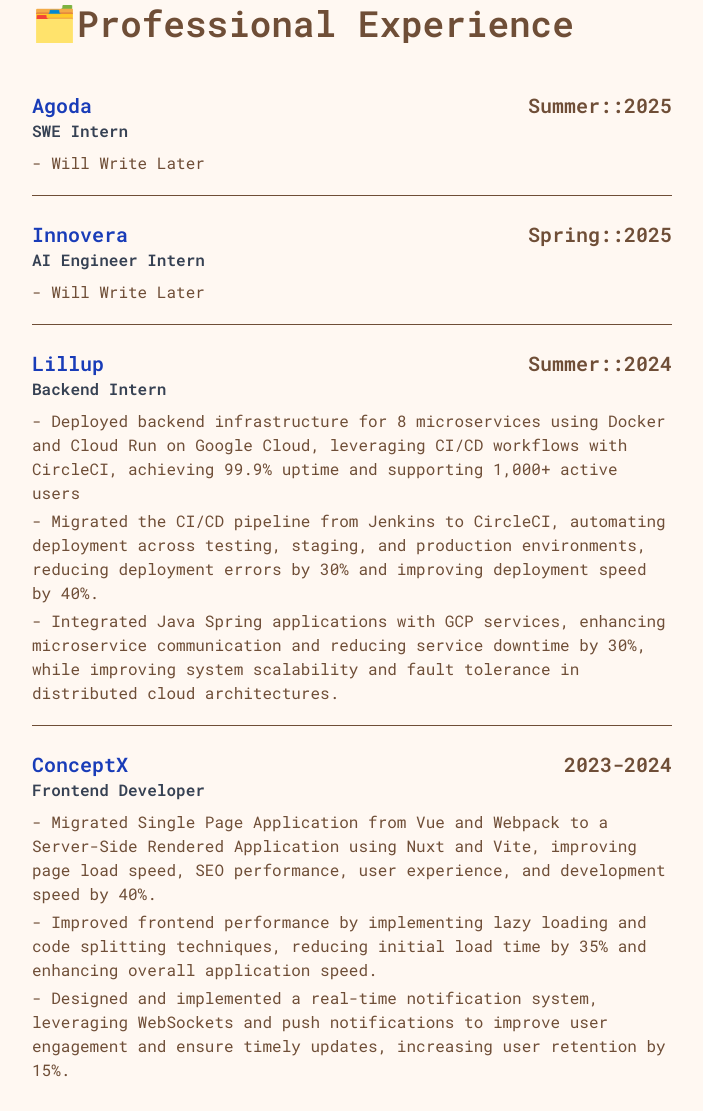
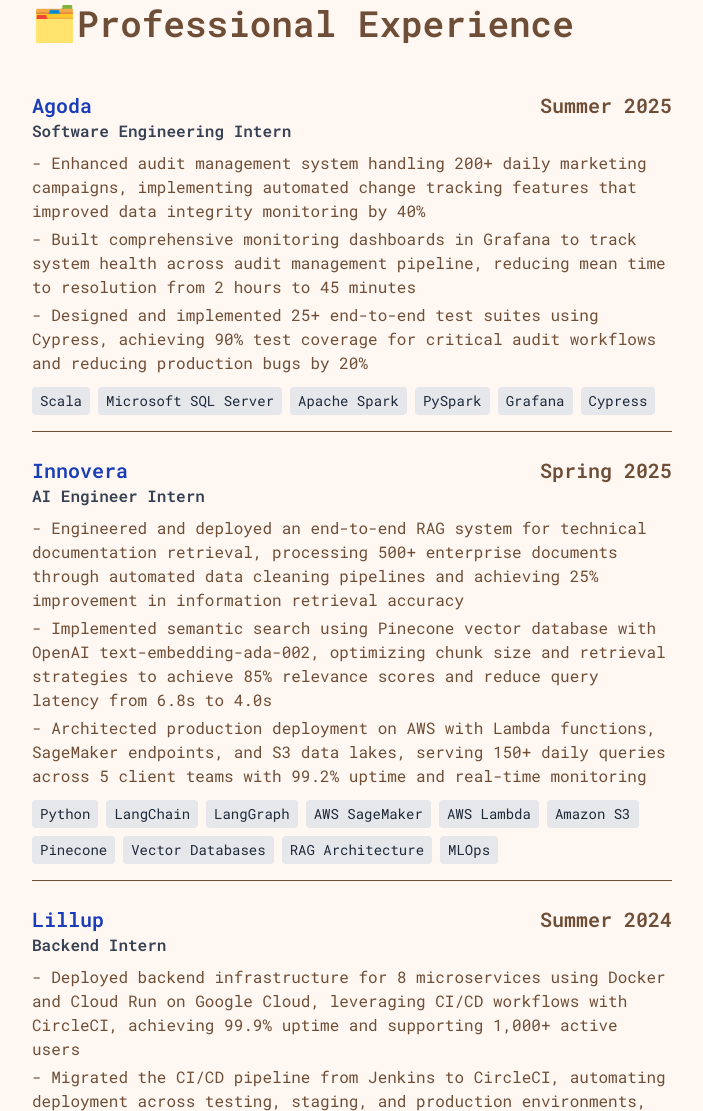
Before and after one commit to TomEverson/Portfolio-Website, an Astro site: page / in a window 1280 px wide. Shown: the part 493-1604 px from the top of the page, without its empty margins (288-991 px from the left). Built offline with nearby package versions, Linux system fonts and the light colour scheme; Astro itself is replaced by a stand-in of ours.

Commit message:
Finale Setup

```diff
--- a/src/components/home/section/IntroSection.astro
+++ b/src/components/home/section/IntroSection.astro
@@ -16,12 +16,7 @@
       </div>
     </div>
     <p
-      class="mt-8 sm:mt-10 lg:mt-12 text-lg sm:text-sm md:text-sm
-
-      lg:text-base
-
-
-      font-normal leading-relaxed max-w-[20rem] sm:max-w-[24rem] md:max-w-[28rem] lg:max-w-[30rem] xl:max-w-[40rem]"
+      class="mt-8 sm:mt-10 lg:mt-12 text-xs md:text-sm lg:text-base font-normal leading-relaxed max-w-[20rem] sm:max-w-[24rem] md:max-w-[28rem] lg:max-w-[30rem] xl:max-w-[40rem] mx-auto xl:mx-0"
     >
       <span class="text-cyan-400 font-semibold">Full-Stack SWE</span> and
       <span class="text-green-600 font-semibold">DS student</span>
--- a/src/components/home/section/ProfessionalSection.astro
+++ b/src/components/home/section/ProfessionalSection.astro
@@ -2,28 +2,64 @@
 const works = [
   {
     name: "Agoda",
-    role: "SWE Intern",
+    role: "Software Engineering Intern",
     link: "https://www.agoda.com/",
-    date: "Summer::2025",
-    description: ["Will Write Later"],
-    tech: ["Scala"],
+    date: "Summer 2025",
+    description: [
+      "Enhanced audit management system handling 200+ daily marketing campaigns, implementing automated change tracking features that improved data integrity monitoring by 40%",
+      "Built comprehensive monitoring dashboards in Grafana to track system health across audit management pipeline, reducing mean time to resolution from 2 hours to 45 minutes",
+      "Designed and implemented 25+ end-to-end test suites using Cypress, achieving 90% test coverage for critical audit workflows and reducing production bugs by 20%",
+    ],
+    tech: [
+      "Scala",
+      "Microsoft SQL Server",
+      "Apache Spark",
+      "PySpark",
+      "Grafana",
+      "Cypress",
+    ],
   },
   {
     name: "Innovera",
     role: "AI Engineer Intern",
     link: "https://www.innovera.ai/",
-    date: "Spring::2025",
-    description: ["Will Write Later"],
+    date: "Spring 2025",
+    description: [
+      "Engineered and deployed an end-to-end RAG system for technical documentation retrieval, processing 500+ enterprise documents through automated data cleaning pipelines and achieving 25% improvement in information retrieval accuracy",
+      "Implemented semantic search using Pinecone vector database with OpenAI text-embedding-ada-002, optimizing chunk size and retrieval strategies to achieve 85% relevance scores and reduce query latency from 6.8s to 4.0s",
+      "Architected production deployment on AWS with Lambda functions, SageMaker endpoints, and S3 data lakes, serving 150+ daily queries across 5 client teams with 99.2% uptime and real-time monitoring",
+    ],
+    tech: [
+      "Python",
+      "LangChain",
+      "LangGraph",
+      "AWS SageMaker",
+      "AWS Lambda",
+      "Amazon S3",
+      "Pinecone",
+      "Vector Databases",
+      "RAG Architecture",
+      "MLOps",
+    ],
   },
   {
     name: "Lillup",
     role: "Backend Intern",
     link: "https://lillup.com/",
-    date: "Summer::2024",
+    date: "Summer 2024",
     description: [
       "Deployed backend infrastructure for 8 microservices using Docker and Cloud Run on Google Cloud, leveraging CI/CD workflows with CircleCI, achieving 99.9% uptime and supporting 1,000+ active users",
       "Migrated the CI/CD pipeline from Jenkins to CircleCI, automating deployment across testing, staging, and production environments, reducing deployment errors by 30% and improving deployment speed by 40%.",
       "Integrated Java Spring applications with GCP services, enhancing microservice communication and reducing service downtime by 30%, while improving system scalability and fault tolerance in distributed cloud architectures.",
+    ],
+    tech: [
+      "Java",
+      "Spring",
+      "Docker",
+      "Google Cloud",
+      "Gitlab",
+      "CircleCI",
+      "Microservices",
     ],
   },
   {
@@ -36,6 +72,7 @@
       "Improved frontend performance by implementing lazy loading and code splitting techniques, reducing initial load time by 35% and enhancing overall application speed.",
       "Designed and implemented a real-time notification system, leveraging WebSockets and push notifications to improve user engagement and ensure timely updates, increasing user retention by 15%.",
     ],
+    tech: ["Vue.js", "Nuxt", "Vite", "WebSockets", "Frontend Performance"],
   },
 ];
 ---
@@ -44,7 +81,7 @@
   <div class="typing-container w-fit">
     <h1
       id="works"
-      class="text-3xl md:text-4xl font-bold mb-8 typing-line typing-line-1 w-fit"
+      class="text-xl md:text-4xl font-bold mb-8 typing-line typing-line-1"
     >
       🗂️Professional Experience
     </h1>
@@ -52,21 +89,32 @@
   <div class="border-b pb-8 flex gap-2 flex-col">
     {
       works.map((work) => (
-        <a
-          class="hover:cursor-pointer border-b py-4 last:border-b-0"
-          href={work.link}
-        >
-          <div class="flex flex-row justify-between text-xl font-bold">
-            <p class="text-blue-800">{work.name}</p>
-            <p class="flex flex-row ">{work.date}</p>
+        <div class="border-b py-4 last:border-b-0">
+          <div class="flex flex-row justify-between text-base md:text-xl font-bold">
+            <a
+              href={work.link}
+              class="text-blue-800 hover:text-blue-600 hover:underline"
+            >
+              {work.name}
+            </a>
+            <p class="flex flex-row">{work.date}</p>
           </div>
-          <p class="text-base font-semibold text-gray-700 mb-2">{work.role}</p>
-          <div class="text-base">
+          <p class="text-xs md:text-base font-semibold text-gray-700 mb-2">
+            {work.role}
+          </p>
+          <div class="text-base mb-3">
             {work.description.map((desc) => (
-              <p class="mb-1">- {desc}</p>
+              <p class="mb-1 text-xs md:text-base">- {desc}</p>
             ))}
           </div>
-        </a>
+          <div class="flex flex-wrap gap-2">
+            {work.tech.map((technology) => (
+              <span class="px-2 py-1 bg-gray-200 text-gray-800 text-xs md:text-sm rounded">
+                {technology}
+              </span>
+            ))}
+          </div>
+        </div>
       ))
     }
   </div>
```
